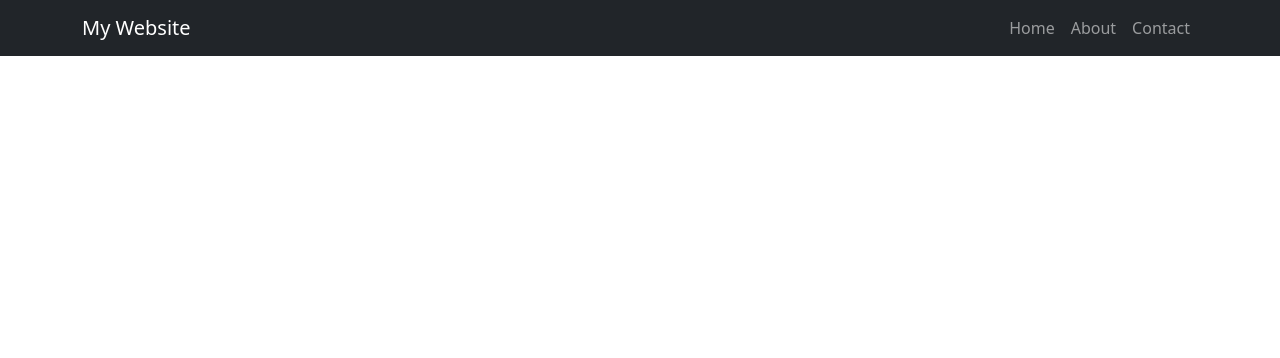
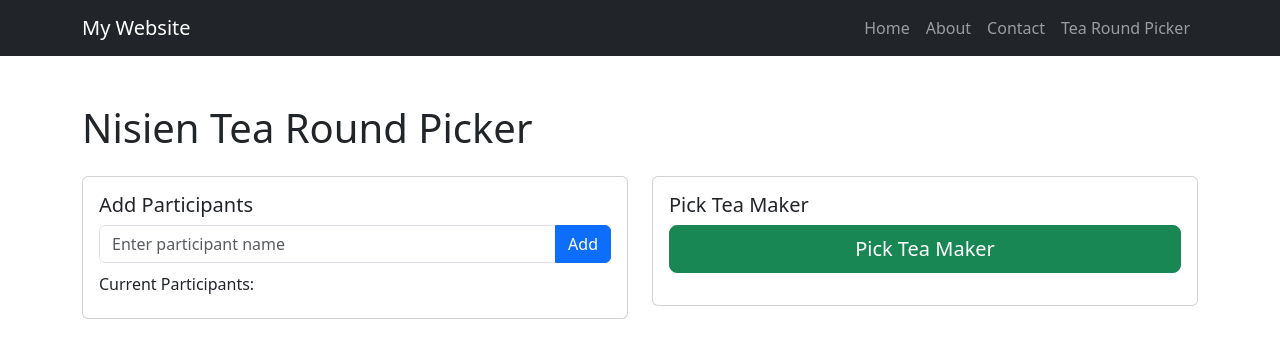
Before and after one commit to 97saundersj/Tea-Round-Picker, a React (Create React App) app: page /tea-round in a window 1280 px wide. Shown: the top 358 px of the page. Built offline with nearby package versions, Linux system fonts and the light colour scheme.

Commit message:
Tea round picker demo

```diff
--- a/src/App.js
+++ b/src/App.js
@@ -8,6 +8,7 @@ import Navbar from './components/Navbar';
 import Home from './components/Home';
 import About from './components/About';
 import Contact from './components/Contact';
+import TeaRoundPicker from './components/TeaRoundPicker';
 
 const App = () => {
   return (
@@ -18,6 +19,7 @@ const App = () => {
           <Route path="/" element={<Home />} />
           <Route path="/about" element={<About />} />
           <Route path="/contact" element={<Contact />} />
+          <Route path="/tea-round" element={<TeaRoundPicker />} />
         </Routes>
       </div>
     </Router>
--- a/src/components/Navbar.js
+++ b/src/components/Navbar.js
@@ -20,6 +20,9 @@ const Navbar = () => {
             <li className="nav-item">
               <Link className="nav-link" to="/contact">Contact</Link>
             </li>
+            <li className="nav-item">
+              <Link className="nav-link" to="/tea-round">Tea Round Picker</Link>
+            </li>
           </ul>
         </div>
       </div>
--- /dev/null
+++ b/src/components/TeaRoundPicker.js
@@ -0,0 +1,93 @@
+import React, { useState } from 'react';
+
+const TeaRoundPicker = () => {
+  const [participants, setParticipants] = useState([]);
+  const [newParticipant, setNewParticipant] = useState('');
+  const [selectedTeaMaker, setSelectedTeaMaker] = useState(null);
+
+  const handleAddParticipant = (e) => {
+    e.preventDefault();
+    if (newParticipant.trim()) {
+      setParticipants([...participants, newParticipant.trim()]);
+      setNewParticipant('');
+    }
+  };
+
+  const handleRemoveParticipant = (index) => {
+    setParticipants(participants.filter((_, i) => i !== index));
+  };
+
+  const pickTeaMaker = () => {
+    if (participants.length === 0) {
+      alert('Please add at least one participant!');
+      return;
+    }
+    const randomIndex = Math.floor(Math.random() * participants.length);
+    setSelectedTeaMaker(participants[randomIndex]);
+  };
+
+  return (
+    <div className="container mt-5">
+      <h1 className="mb-4">Nisien Tea Round Picker</h1>
+
+      <div className="row">
+        <div className="col-md-6">
+          <div className="card">
+            <div className="card-body">
+              <h5 className="card-title">Add Participants</h5>
+              <form onSubmit={handleAddParticipant} className="mb-3">
+                <div className="input-group">
+                  <input
+                    type="text"
+                    className="form-control"
+                    value={newParticipant}
+                    onChange={(e) => setNewParticipant(e.target.value)}
+                    placeholder="Enter participant name"
+                  />
+                  <button type="submit" className="btn btn-primary">Add</button>
+                </div>
+              </form>
+
+              <h6 className="card-subtitle mb-2">Current Participants:</h6>
+              <ul className="list-group">
+                {participants.map((participant, index) => (
+                  <li key={index} className="list-group-item d-flex justify-content-between align-items-center">
+                    {participant}
+                    <button
+                      className="btn btn-sm btn-danger"
+                      onClick={() => handleRemoveParticipant(index)}
+                    >
+                      Remove
+                    </button>
+                  </li>
+                ))}
+              </ul>
+            </div>
+          </div>
+        </div>
+
+        <div className="col-md-6">
+          <div className="card">
+            <div className="card-body">
+              <h5 className="card-title">Pick Tea Maker</h5>
+              <button
+                className="btn btn-success btn-lg w-100 mb-3"
+                onClick={pickTeaMaker}
+              >
+                Pick Tea Maker
+              </button>
+
+              {selectedTeaMaker && (
+                <div className="alert alert-success text-center">
+                  <h4 className="mb-0">🎉 {selectedTeaMaker} will make the tea! 🎉</h4>
+                </div>
+              )}
+            </div>
+          </div>
+        </div>
+      </div>
+    </div>
+  );
+};
+
+export default TeaRoundPicker;
```
